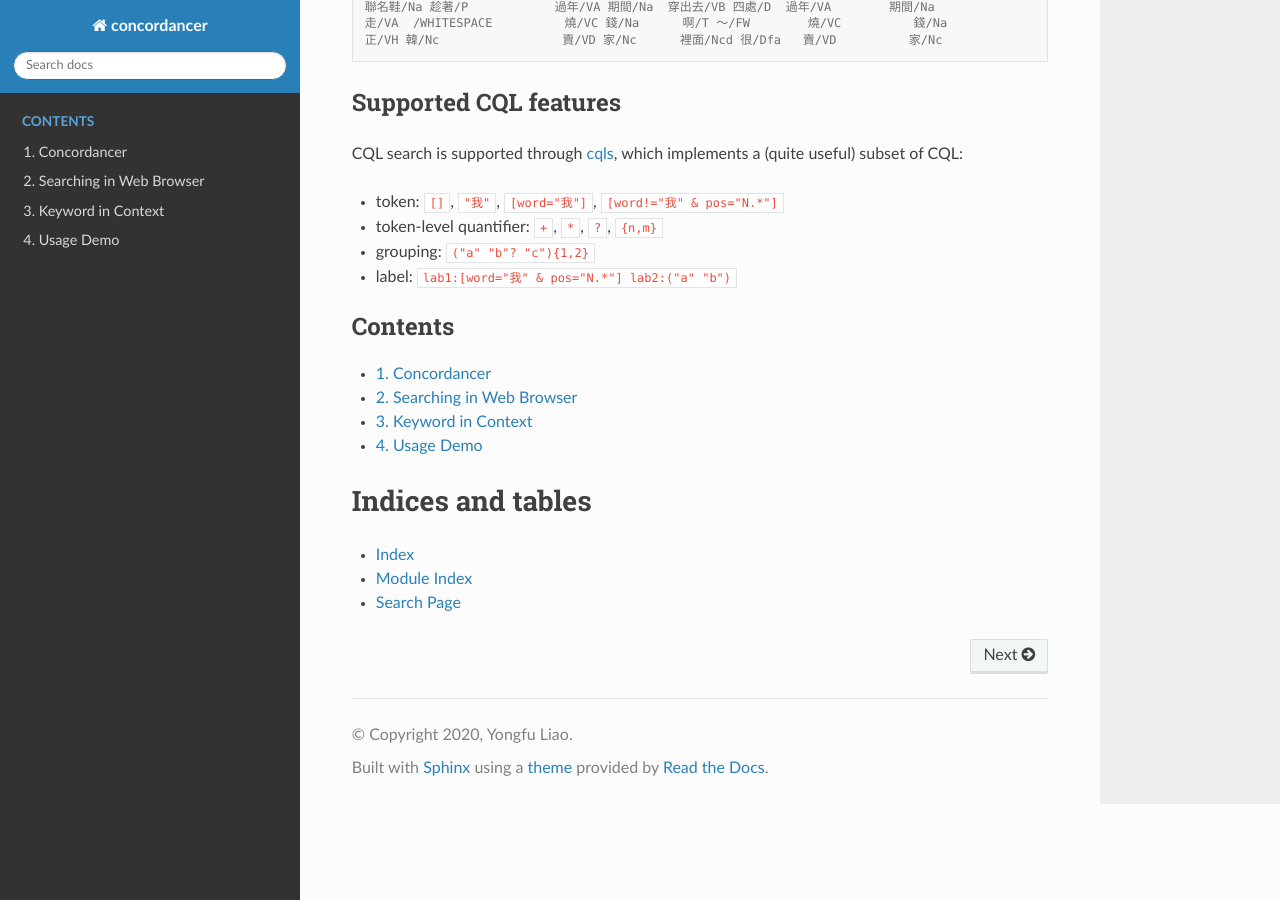
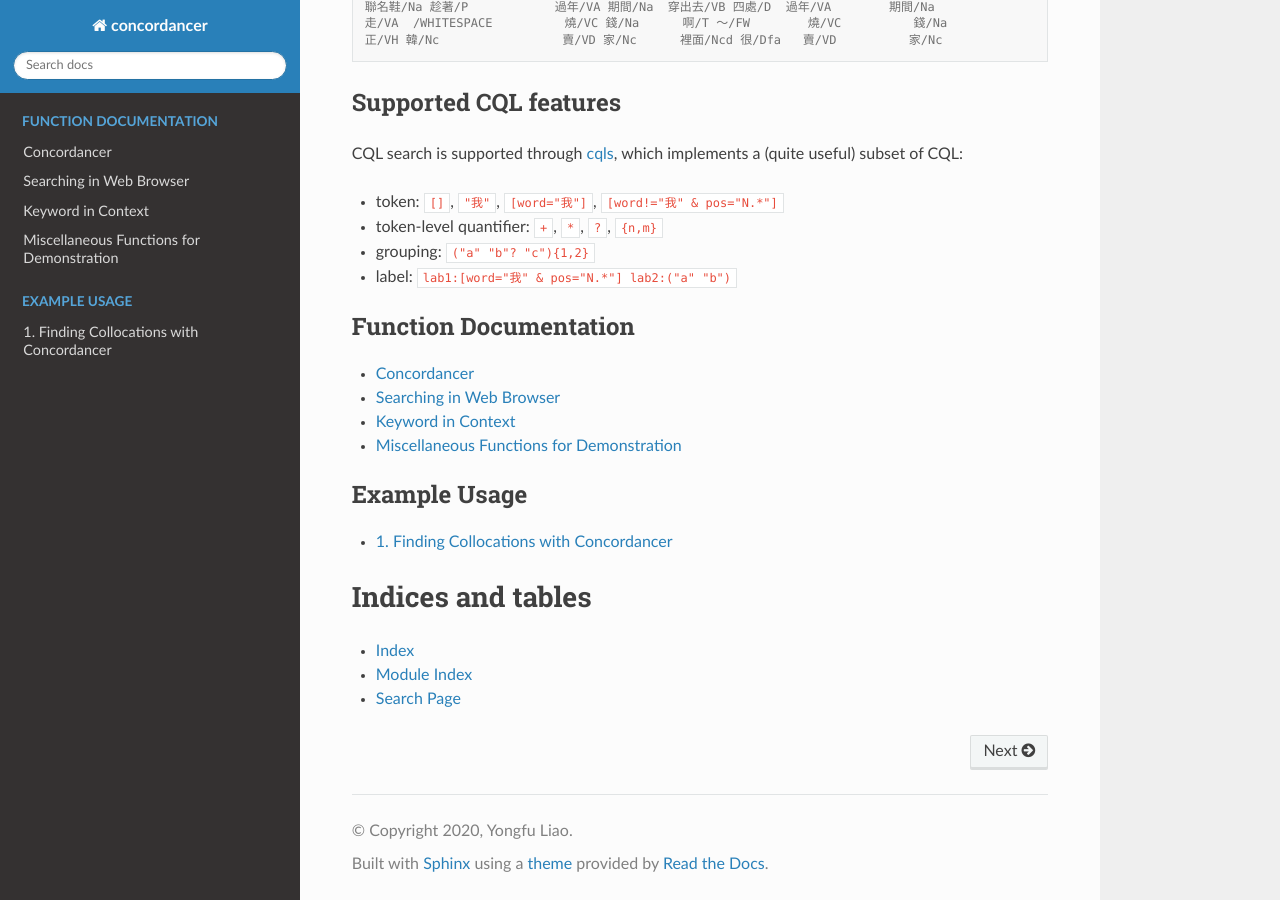
Before and after one commit to liao961120/concordancer, a Sphinx documentation site: the page built from docs/source/index.rst, in a window 1280 px wide and 900 px high, scrolled down 3471 px. Built offline with Sphinx 7.4.7 and the Read the Docs theme 2.0.0, drawn with Linux system fonts in a browser that asks for light colours; some of the changed lines change nothing that is shown.

Commit message:
add example usage

```diff
--- /dev/null
+++ b/docs/source/Finding_Collocations_with_Concordancer.rst
@@ -0,0 +1,127 @@
+Finding Collocations with Concordancer
+======================================
+
+This
+`notebook <https://colab.research.google.com/drive/1kTASc3fcvsia4kTCsNWr_JJ4EsrAfS-S>`__
+demonstrates how one can use
+`Concordancer <https://github.com/liao961120/concordancer>`__ to find
+collocates of a word from the corpus.
+
+.. code:: ipython3
+
+    !pip install -U concordancer
+
+
+.. parsed-literal::
+
+    Requirement already up-to-date: concordancer in /usr/local/lib/python3.6/dist-packages (0.1.13)
+    Requirement already satisfied, skipping upgrade: falcon-cors in /usr/local/lib/python3.6/dist-packages (from concordancer) (1.1.7)
+    Requirement already satisfied, skipping upgrade: cqls in /usr/local/lib/python3.6/dist-packages (from concordancer) (0.1.5)
+    Requirement already satisfied, skipping upgrade: falcon in /usr/local/lib/python3.6/dist-packages (from concordancer) (2.0.0)
+    Requirement already satisfied, skipping upgrade: tabulate in /usr/local/lib/python3.6/dist-packages (from concordancer) (0.8.7)
+
+
+.. code:: ipython3
+
+    import json
+    from math import log2
+    from concordancer.concordancer import Concordancer
+    from concordancer.kwic_print import KWIC
+
+    # Use built-in example data
+    from concordancer.demo import download_demo_corpus
+    fp = download_demo_corpus(to=".")
+
+
+.. parsed-literal::
+
+    Corpus downloaded to /content/demo_corpus.jsonl
+
+
+.. code:: ipython3
+
+    # Load corpus as an Concordancer object
+    with open(fp, encoding="utf-8") as f:
+        C = Concordancer([json.loads(l) for l in f], text_key="text")
+
+    C.set_cql_parameters(default_attr="word", max_quant=5)
+
+Extracting Collocates
+---------------------
+
+-  The code below extracts collocates of the node word *討厭*
+-  These collocates must occur within a window size of **4** around the
+   node word to be counted
+-  **MI** is used as the association measure
+
+.. code:: ipython3
+
+    # Count co-occurrances
+    NODE_WORD = '討厭'
+    WINDOW = 4
+
+    cql = f'[word="{NODE_WORD}"]'
+    results = C.cql_search(cql, left=WINDOW, right=WINDOW)
+
+    collo_stats = {}
+    for result in results:
+        context_words = [ w['word'] for w in result['left'] + result['right'] ]
+        for collocate in context_words:
+            if collocate not in collo_stats:
+                collo_stats[collocate] = {
+                    'cooccur': 0,
+                    'total': len(C.corp_idx["word"][collocate]),
+                }
+            collo_stats[collocate]['cooccur'] += 1
+
+    collo_stats
+
+
+
+
+.. parsed-literal::
+
+    {'人': {'cooccur': 1, 'total': 79},
+     '外套': {'cooccur': 1, 'total': 58},
+     '很': {'cooccur': 1, 'total': 244},
+     '我': {'cooccur': 1, 'total': 470},
+     '是': {'cooccur': 1, 'total': 450},
+     '的': {'cooccur': 1, 'total': 1190},
+     '真的': {'cooccur': 1, 'total': 90},
+     '穿厚': {'cooccur': 1, 'total': 1}}
+
+
+
+.. code:: ipython3
+
+    # Compute association measures
+    corpus_size = sum( len(positions) for positions in C.corp_idx['word'].values() )
+    node_marginal_count = len(C.corp_idx["word"][NODE_WORD])
+
+    for word, stats in collo_stats.items():
+        observed_cooccur = stats['cooccur']
+        collocate_marginal_count = stats['total']
+
+        # Calculate MI
+        expected_cooccur = collocate_marginal_count * node_marginal_count / corpus_size
+        MI = log2(observed_cooccur / expected_cooccur)
+        collo_stats[word]['MI'] = MI
+
+.. code:: ipython3
+
+    # Sort results
+    sorted(collo_stats.items(), key=lambda x:x[1]['MI'], reverse=True)[:10]
+
+
+
+
+.. parsed-literal::
+
+    [('穿厚', {'MI': 14.693759179520415, 'cooccur': 1, 'total': 1}),
+     ('外套', {'MI': 8.835778184392844, 'cooccur': 1, 'total': 58}),
+     ('人', {'MI': 8.389978431343312, 'cooccur': 1, 'total': 79}),
+     ('真的', {'MI': 8.20190608319074, 'cooccur': 1, 'total': 90}),
+     ('很', {'MI': 6.763021841957529, 'cooccur': 1, 'total': 244}),
+     ('是', {'MI': 5.879977988303378, 'cooccur': 1, 'total': 450}),
+     ('我', {'MI': 5.817242232955415, 'cooccur': 1, 'total': 470}),
+     ('的', {'MI': 4.477013321325109, 'cooccur': 1, 'total': 1190})]
--- a/docs/source/demo.rst
+++ b/docs/source/demo.rst
@@ -1,5 +1,5 @@
-Usage Demo
-==========
+Miscellaneous Functions for Demonstration
+=========================================
 
 .. automodule:: concordancer.demo
     :members:
--- a/docs/source/index.rst
+++ b/docs/source/index.rst
@@ -3,13 +3,20 @@
 
 .. toctree::
    :maxdepth: 2
-   :caption: Contents
-   :numbered:
+   :caption: Function Documentation
 
    concordancer
    server
    kwic_print
    demo
+
+
+.. toctree::
+   :maxdepth: 1
+   :caption: Example Usage
+   :numbered:
+
+   Finding_Collocations_with_Concordancer
 
 
 Indices and tables
```
Also changed, not shown: docs/source/Finding_Collocations_with_Concordancer.ipynb (added).
